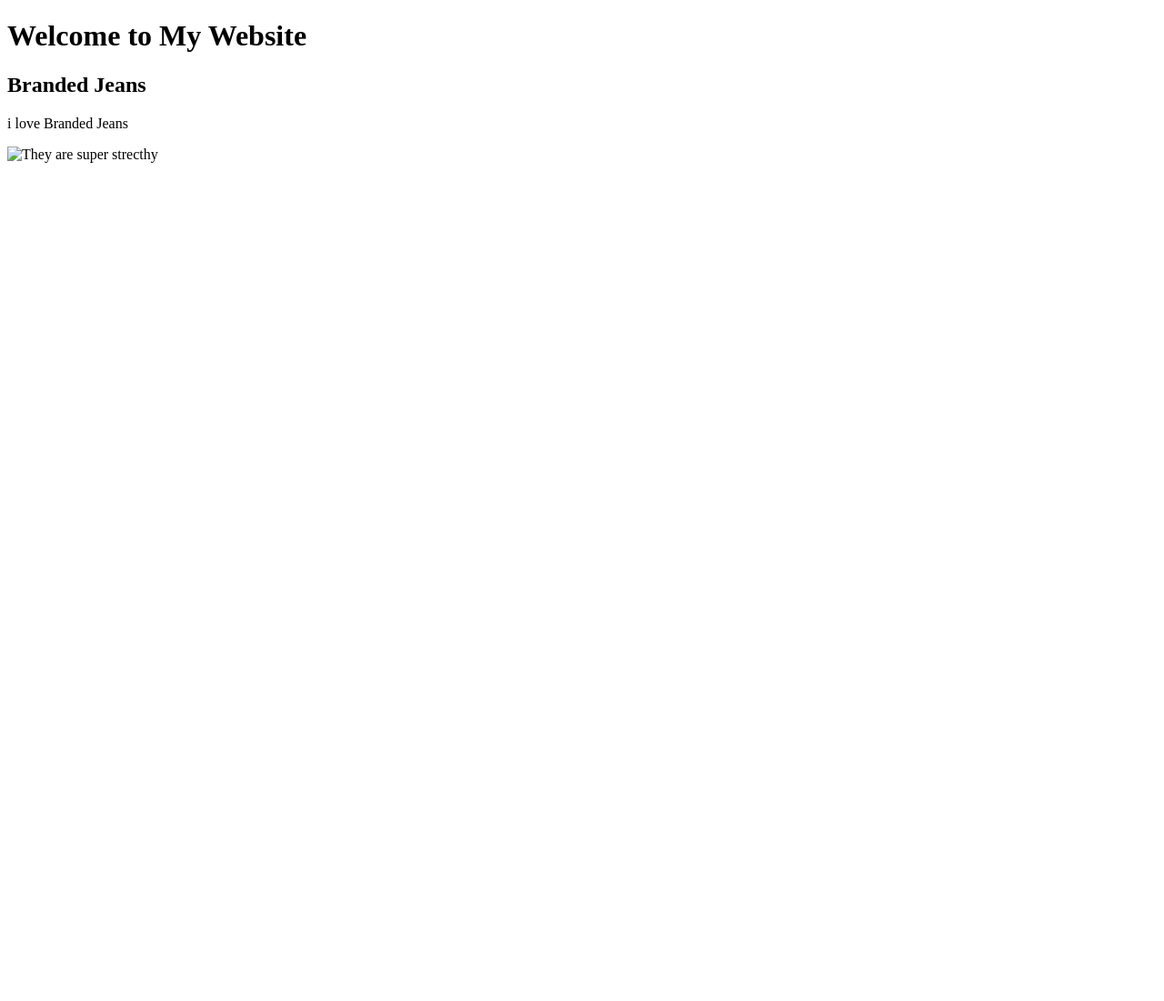
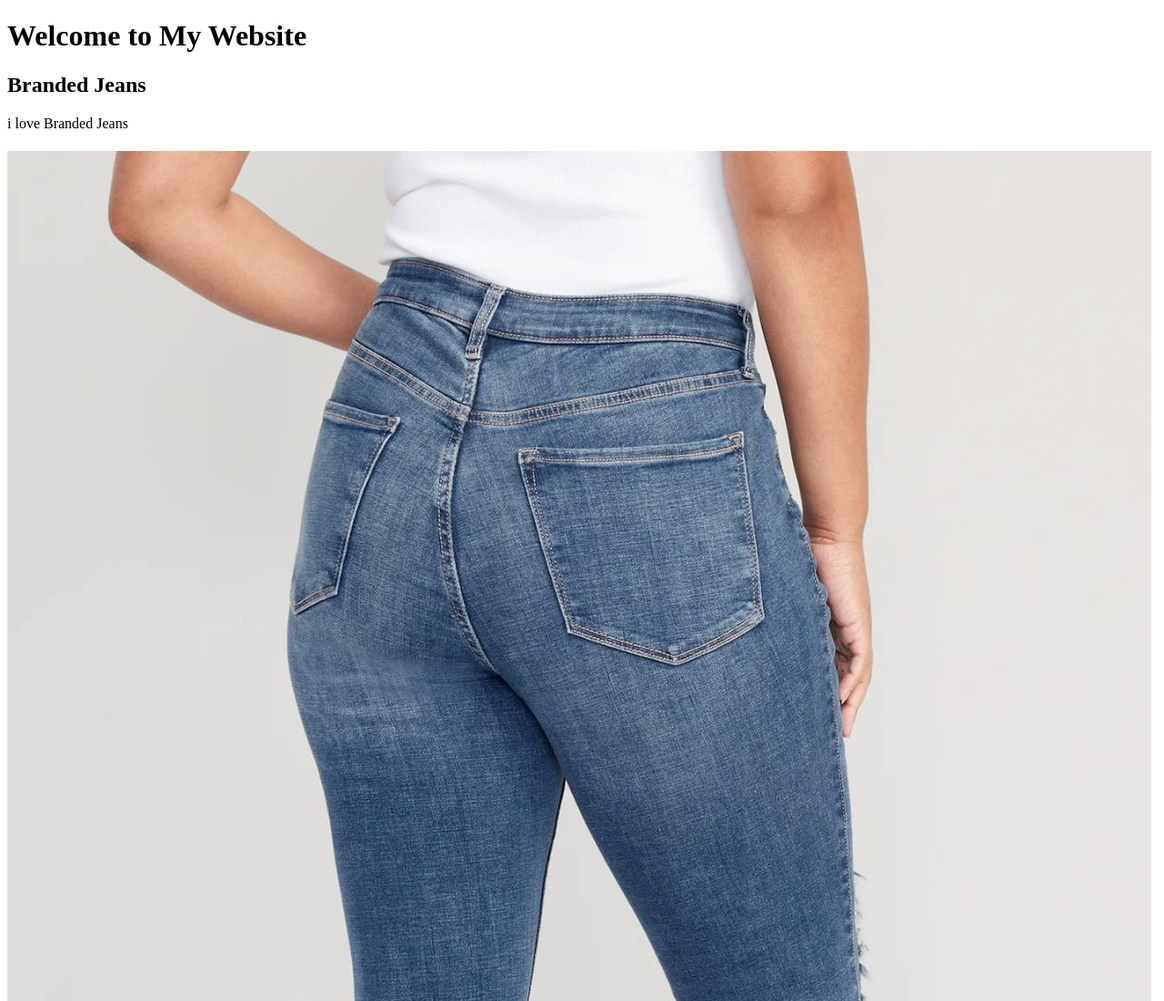
Before and after one commit to moshifa10/My-first-website-, a plain HTML site: page Njabs/index.html in a window 1280 px wide. Shown: the top 1100 px of the page at 91% size. Before the commit the page ends 800 px from the top, so only its background shows below. Drawn offline with Linux system fonts and the light colour scheme.

Commit message:
Update index.html

```diff
--- a/Njabs/index.html
+++ b/Njabs/index.html
@@ -9,6 +9,6 @@
     <h1>Welcome to My Website</h1>
     <h2>Branded Jeans</h2>
     <p>i love Branded Jeans</p>
-    <img src="My-first-website-/Njabs/olay.jpg" alt=" They are super strecthy">
+    <img src="olay.jpg" alt=" They are super strecthy">
 </body>
 </html>
```
